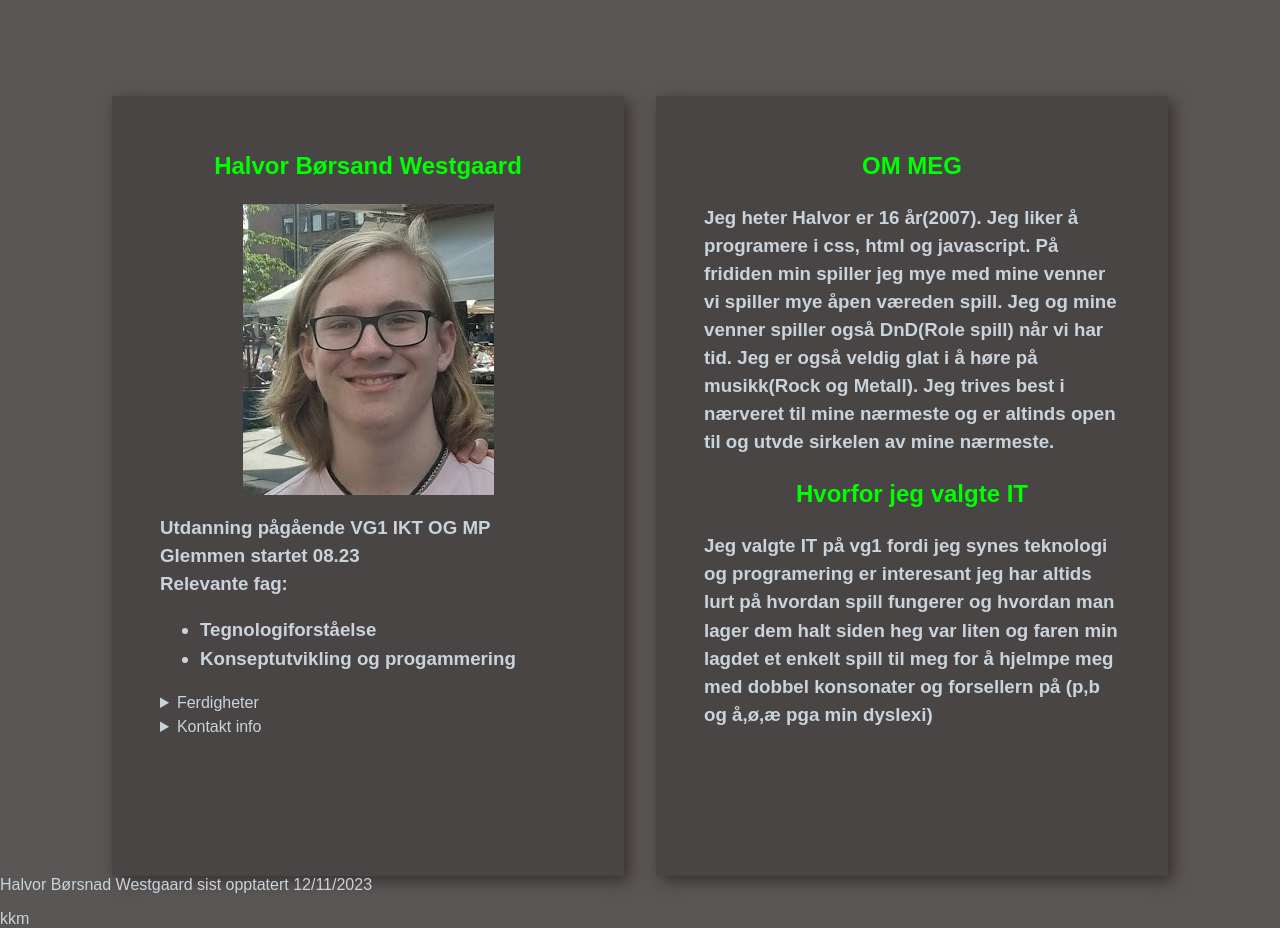
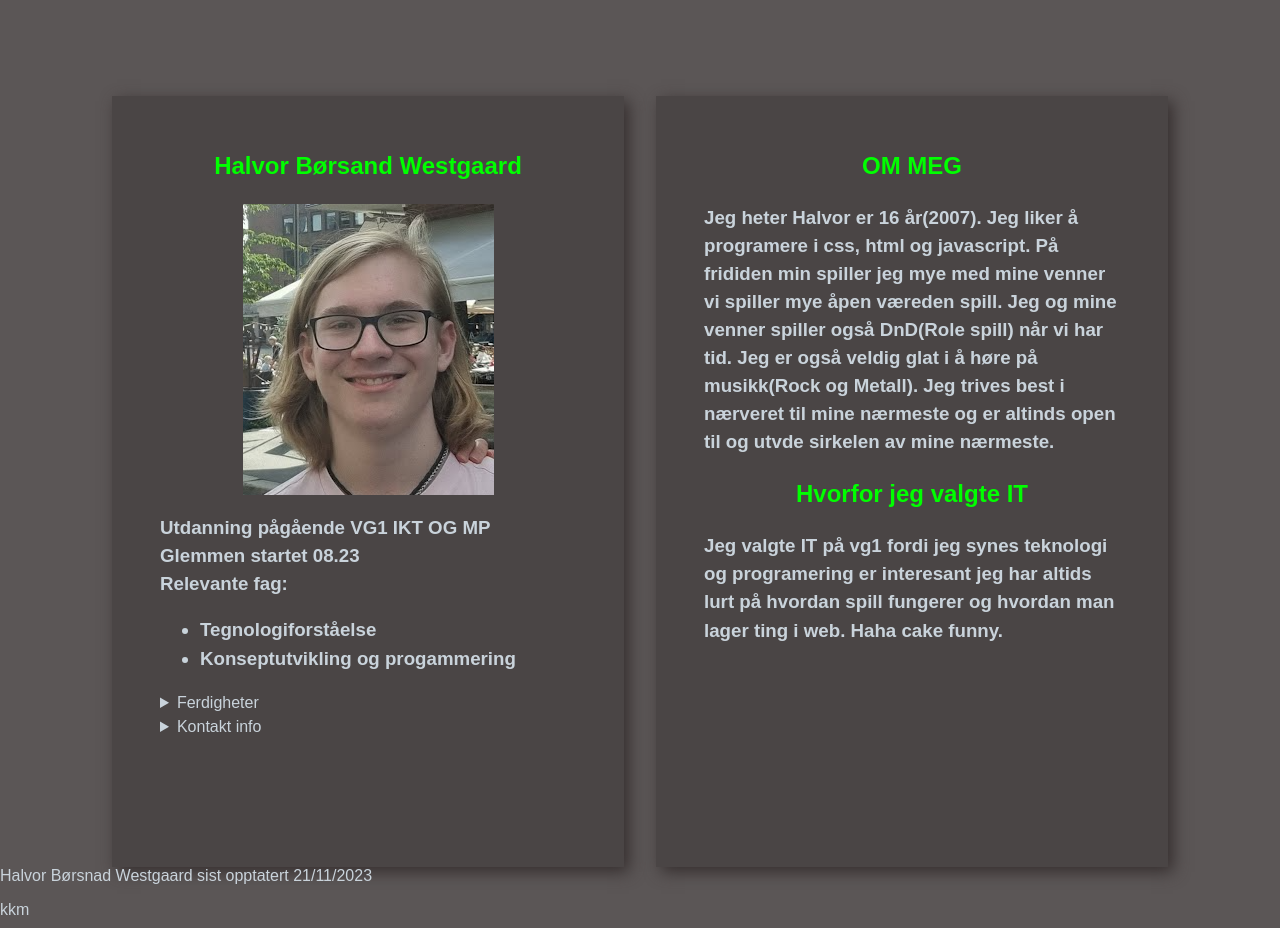
Before and after one commit to V1ingull/V1ingull.github.io, a plain HTML site: page index.html in a window 1280 px wide. Drawn offline with Linux system fonts and the light colour scheme; a web font is replaced by a local one.

```diff
--- a/index.html
+++ b/index.html
@@ -97,8 +97,7 @@
         <h2> Hvorfor jeg valgte IT </h2>
         <h3>
           Jeg valgte IT på vg1 fordi jeg synes teknologi og programering er interesant jeg har altids lurt på hvordan
-          spill fungerer og hvordan man lager dem halt siden heg var liten og faren min lagdet et enkelt spill til meg for
-          å hjelmpe meg med dobbel konsonater og forsellern på (p,b og å,ø,æ pga min dyslexi)
+          spill fungerer og hvordan man lager ting i web. Haha cake funny.
         </h3>
       </article>
 
@@ -107,7 +106,7 @@
   </body>
 
   <footer>
-    <p> Halvor Børsnad Westgaard sist opptatert 12/11/2023 </p>kkm
+    <p> Halvor Børsnad Westgaard sist opptatert 21/11/2023 </p>kkm
   </footer>
 
 </html>
```
